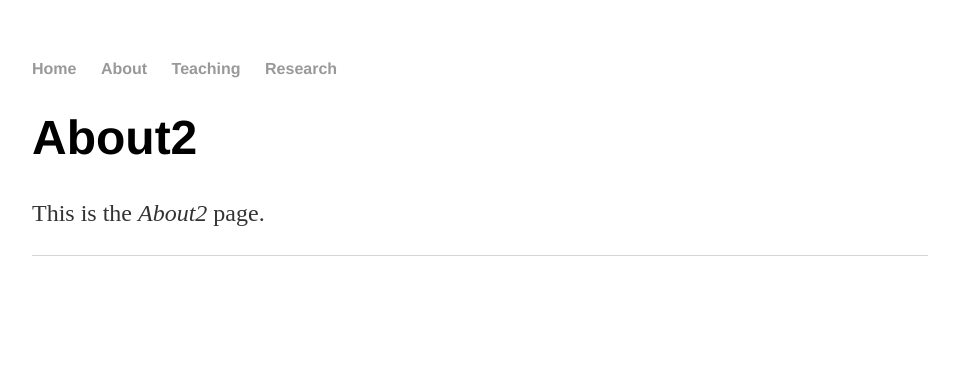
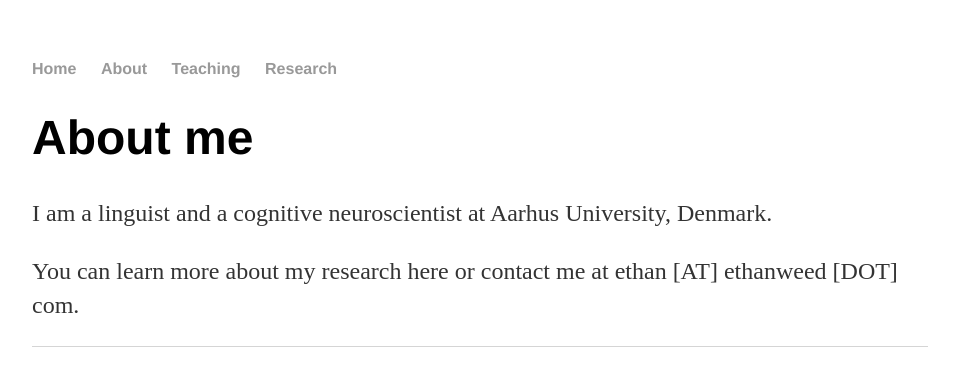
Before and after one commit to ethanweed/ethanweed.github.io, a Jekyll site: the page built from about/index.html, in a window 1280 px wide. Shown: the top 386 px of the page, without its empty margins (160-1119 px from the left). Built offline with Jekyll 4.4.1, drawn with Linux system fonts in a browser that asks for light colours.

Commit message:
new text

```diff
--- a/about/index.html
+++ b/about/index.html
@@ -1,8 +1,9 @@
 ---
 layout: default
-title: About2
+title: About
 ---
 <div class="blurb">
-	<h1>About2</h1>
-	<p>This is the <em> About2 </em> page. </p>
+	<h1>About me</h1>
+	<p>I am a linguist and a cognitive neuroscientist at Aarhus University, Denmark. </p>
+	<p>You can learn more about my research here or contact me at ethan [AT] ethanweed [DOT] com. </p>
 </div><!-- /.blurb -->
```
